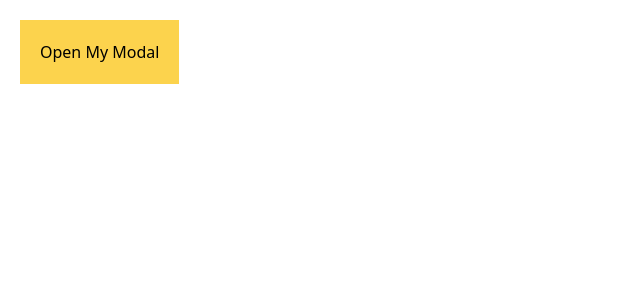
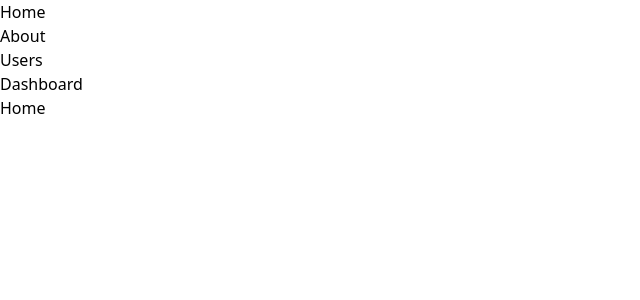
Before and after one commit to valentinkorzun/modal-tailwind-use-hook, a React (Create React App) app: page / in a window 1280 px wide. Shown: the top 300 px of the page, without its empty margins (0-640 px from the left). Built offline with nearby package versions, Linux system fonts and the light colour scheme.

Commit message:
TEST CLOUDFRONT CACHE

```diff
--- a/package.json
+++ b/package.json
@@ -8,6 +8,7 @@
     "@testing-library/user-event": "^13.5.0",
     "react": "^17.0.2",
     "react-dom": "^17.0.2",
+    "react-router-dom": "^6.3.0",
     "react-scripts": "5.0.0",
     "react-transition-group": "^4.4.2",
     "web-vitals": "^2.1.4"
--- a/src/App.js
+++ b/src/App.js
@@ -2,19 +2,65 @@
 import { useModal } from "./hooks";
 import React from "react";
 
+import { BrowserRouter as Router, Switch, Route, Link } from "react-router-dom";
+
+function Home() {
+  return <h2>Home</h2>;
+}
+
+function About() {
+  return <h2>About</h2>;
+}
+
+function Users() {
+  return <h2>Users</h2>;
+}
+
+function Dashboard() {
+  return <h2>This is the Dashboard</h2>;
+}
+
 function App() {
-  const { close, open, isOpen, ref } = useModal();
+  return (
+    <div className="App">
+      <Router>
+        <div>
+          <nav>
+            <ul>
+              <li>
+                <Link to="/">Home</Link>
+              </li>
+              <li>
+                <Link to="/about">About</Link>
+              </li>
+              <li>
+                <Link to="/users">Users</Link>
+              </li>
+              <li>
+                <Link to="/dashboard">Dashboard</Link>
+              </li>
+            </ul>
+          </nav>
 
-  return (
-    <>
-      <ModalWrapper ref={ref} isOpen={isOpen} onClose={close}>
-        <Modal close={close} />
-      </ModalWrapper>
-
-      <button onClick={open} className="bg-amber-300 p-5 m-5">
-        Open My Modal
-      </button>
-    </>
+          {/* A <Switch> looks through its children <Route>s and
+            renders the first one that matches the current URL. */}
+          <Switch>
+            <Route path="/about">
+              <About />
+            </Route>
+            <Route path="/users">
+              <Users />
+            </Route>
+            <Route path="/dashboard">
+              <Dashboard />
+            </Route>
+            <Route path="/">
+              <Home />
+            </Route>
+          </Switch>
+        </div>
+      </Router>
+    </div>
   );
 }
 
```
Also changed, not shown: 1 other file (tests, documents, lock files or other folders).
